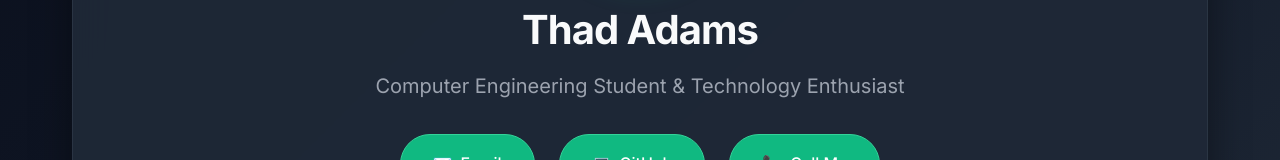
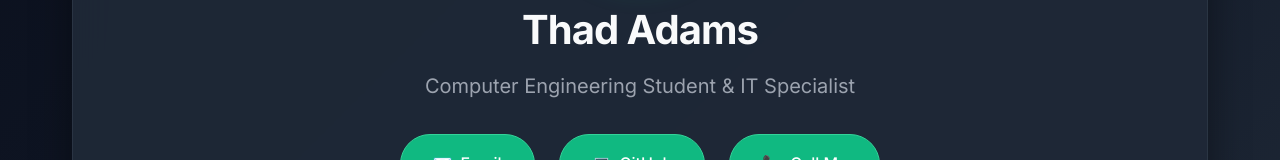
Before and after one commit to ThadAdamsISCO/portfolio, a plain HTML site: page index.html in a window 1280 px wide. Shown: the part 347-507 px from the top of the page. Drawn offline with Linux system fonts and the light colour scheme.

Commit message:
Update index.html
UI Update

```diff
--- a/index.html
+++ b/index.html
@@ -760,7 +760,7 @@
             <div class="profile-container">
                 <div class="profile-img" role="img" aria-label="Thad Adams profile picture placeholder">TA</div>
                 <h1>Thad Adams</h1>
-                <p class="tagline">Computer Engineering Student & Technology Enthusiast</p>
+                <p class="tagline">Computer Engineering Student & IT Specialist</p>
             </div>
             <nav class="contact-links" role="navigation" aria-label="Contact information">
                 <a href="mailto:Thad.Adams@independentstavecompany.com" class="contact-link">
```
